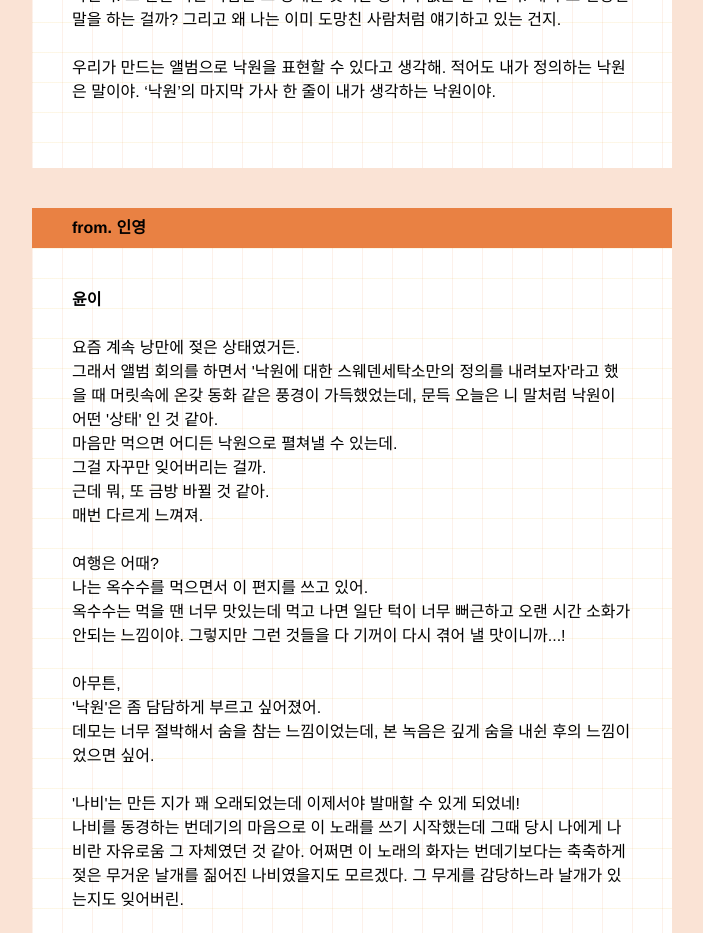
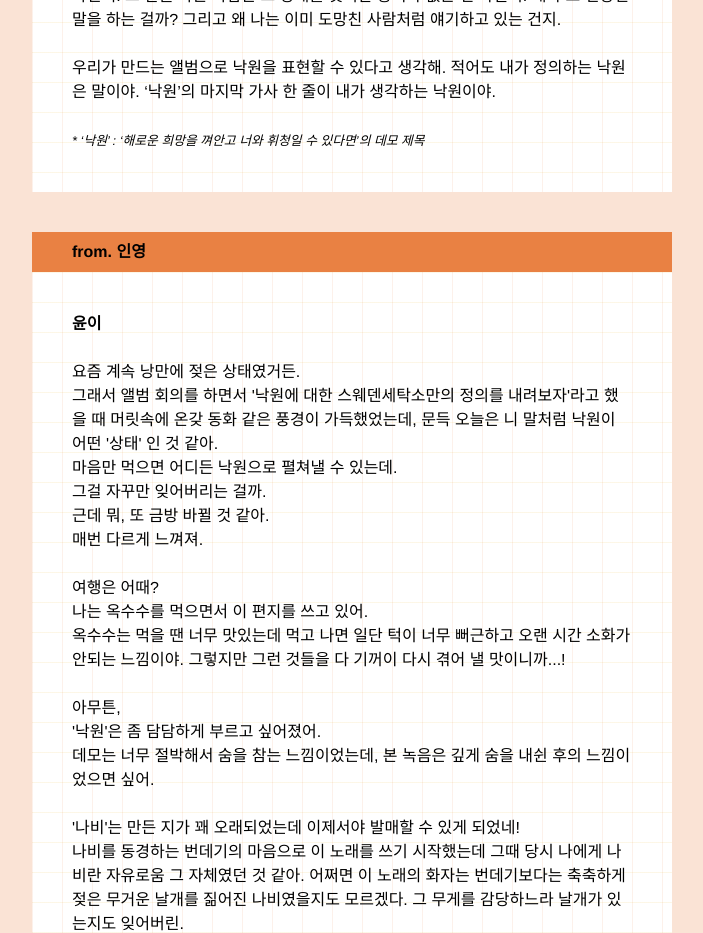
Before and after one commit to Yoon79/letters, a Next.js app: page / in a window 1280 px wide. Shown: the part 3220-4153 px from the top of the page, without its empty margins (288-991 px from the left). Built offline with nearby package versions, Linux system fonts and the light colour scheme.

Commit message:
Update main.tsx

```diff
--- a/pages/components/main.tsx
+++ b/pages/components/main.tsx
@@ -365,6 +365,8 @@ export default function Main() {
                 <br />
                 우리가 만드는 앨범으로 낙원을 표현할 수 있다고 생각해. 적어도 내가 정의하는 낙원은 말이야. ‘낙원’의 마지막 가사 한 줄이 내가 생각하는 낙원이야.<br />
                 <br />
+                <small><i>* ‘낙원’ : ‘해로운 희망을 껴안고 너와 휘청일 수 있다면’의 데모 제목</i></small>
+                <br />
               </p>
             </div>
           </div>
```
